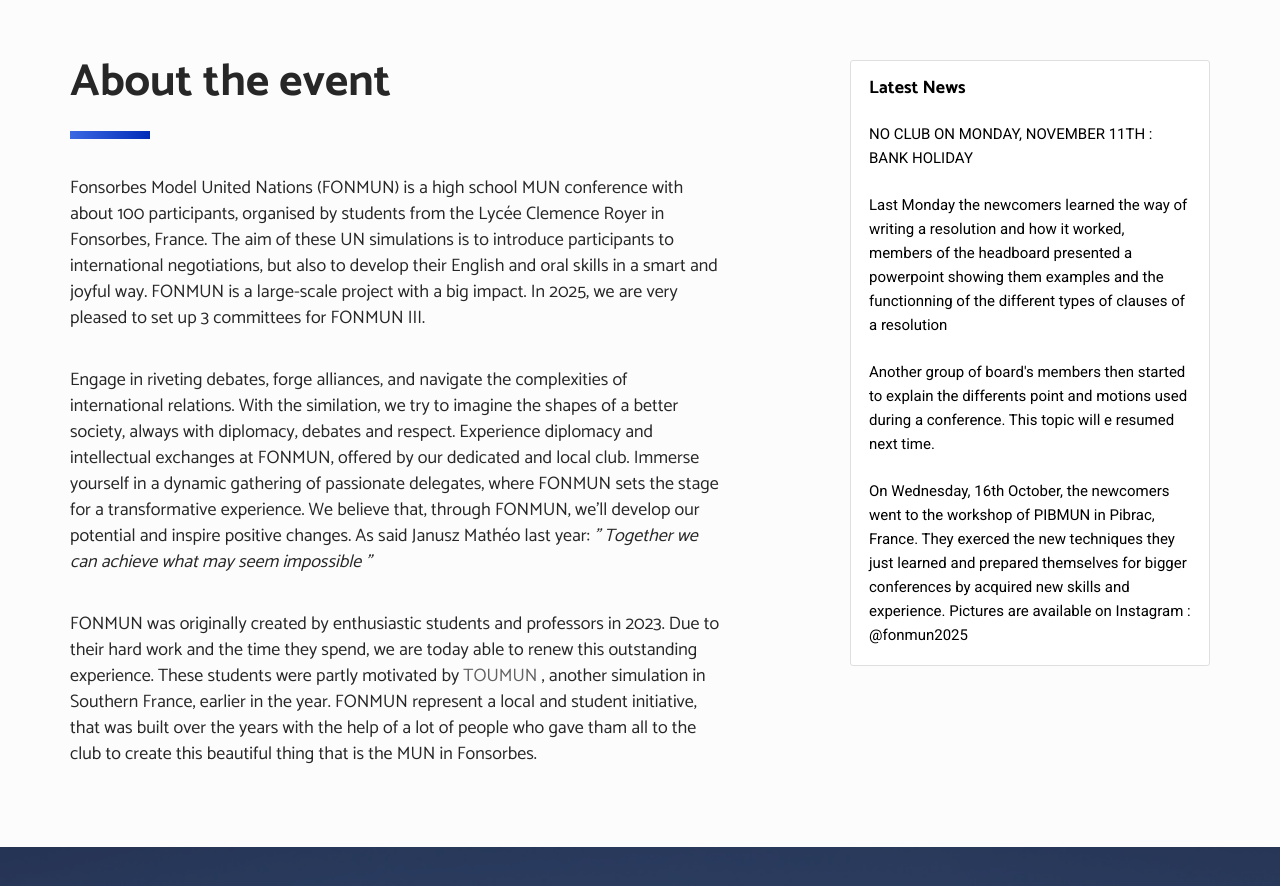
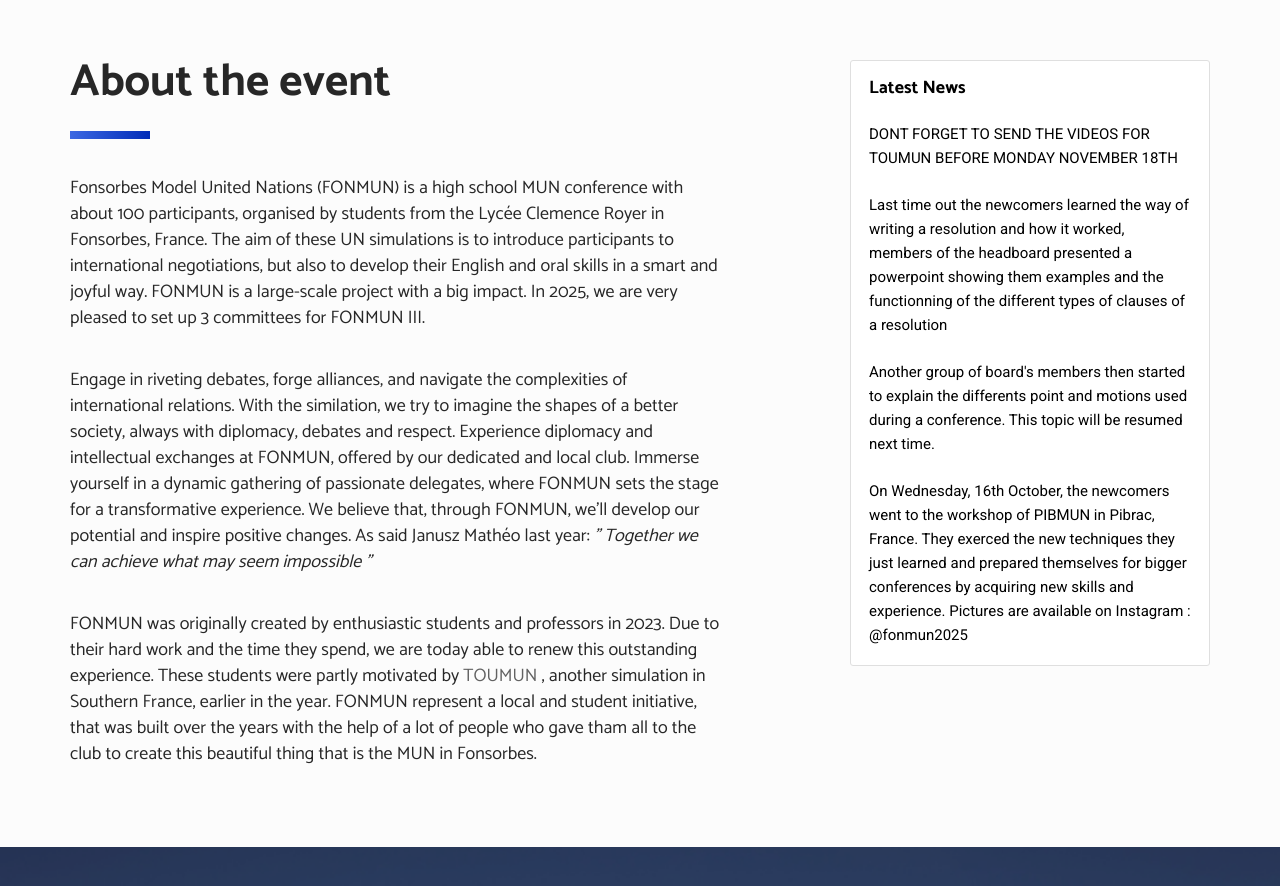
Before and after one commit to fonmun31/fonmun, a plain HTML site: page index.html in a window 1280 px wide. Shown: the part 820-1706 px from the top of the page. Drawn offline with Linux system fonts and the light colour scheme.

Commit message:
Update index.html
Signed-off-by: Mathis N <117114676+byfrxst@users.noreply.github.com>

```diff
--- a/index.html
+++ b/index.html
@@ -234,21 +234,21 @@
               </h4>
               <br>
               <p class="no-margin text-black- text-large">
-                NO CLUB ON MONDAY, NOVEMBER 11TH : BANK HOLIDAY
+                DONT FORGET TO SEND THE VIDEOS FOR TOUMUN BEFORE MONDAY NOVEMBER 18TH
               </p>
               <br>
               <p class="no-margin text-gray-dark- text-large">
-                Last Monday the newcomers learned the way of writing a resolution and how it worked,
+                Last time out the newcomers learned the way of writing a resolution and how it worked,
                 members of the headboard presented a powerpoint showing them examples and the functionning of the different types of clauses of a resolution
               </p>
               <br>
               <p class="no-margin text-gray-dark- text-large">
-                Another group of board's members then started to explain the differents point and motions used during a conference. This topic will e resumed next time.
+                Another group of board's members then started to explain the differents point and motions used during a conference. This topic will be resumed next time.
               </p>
               <br>
               <p class="no-margin text-gray-dark- text-large">
                 On Wednesday, 16th October, the newcomers went to the workshop of PIBMUN in Pibrac, France.
-                They exerced the new techniques they just learned and prepared themselves for bigger conferences by acquired new skills and experience.
+                They exerced the new techniques they just learned and prepared themselves for bigger conferences by acquiring new skills and experience.
                 Pictures are available on Instagram : @fonmun2025
               </p>
 
```
